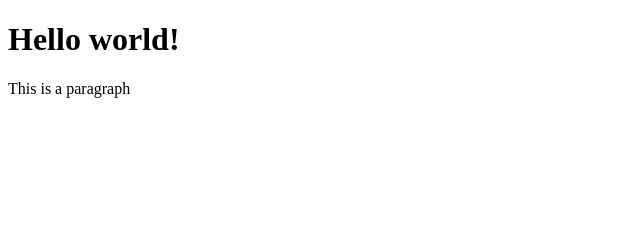
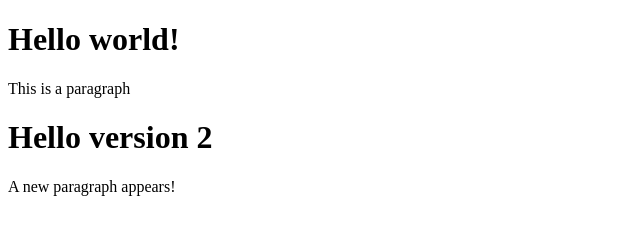
Before and after one commit to JasonKwe/fit3179, a plain HTML site: page index.html in a window 1280 px wide. Shown: the whole page, without its empty margins (0-640 px from the left). Drawn offline with Linux system fonts and the light colour scheme.

Commit message:
Updated index file

```diff
--- a/index.html
+++ b/index.html
@@ -10,4 +10,8 @@
     <h1>Hello world!</h1>
     <p>This is a paragraph</p>
 </body>
+<body>
+    <h1>Hello version 2</h1>
+    <p>A new paragraph appears!</p>
+</body>
 </html>
```
